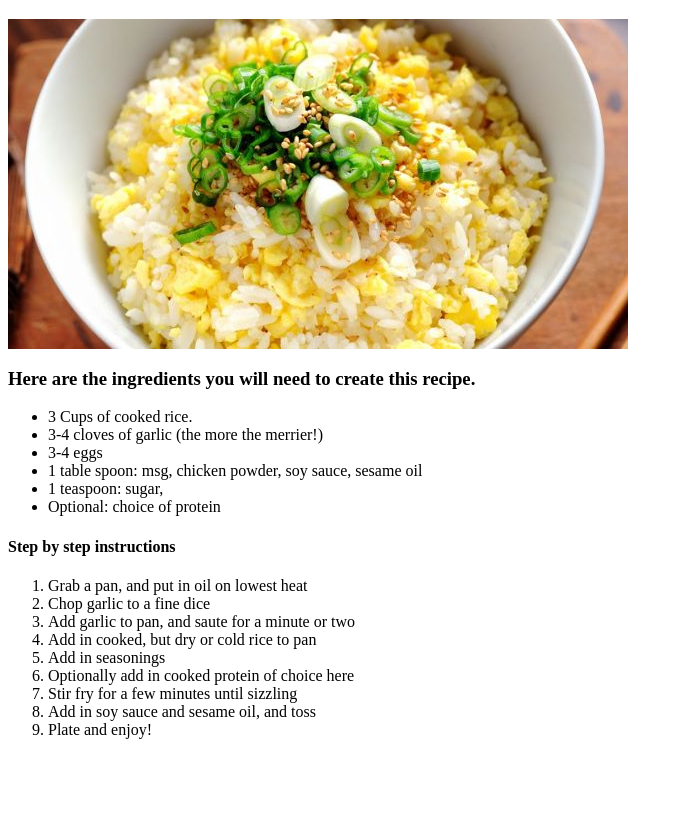
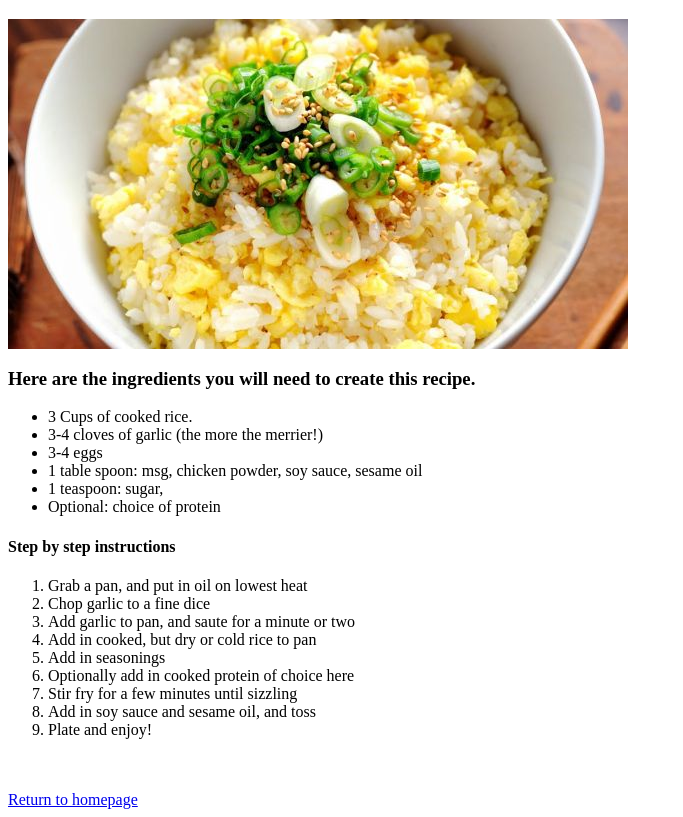
Before and after one commit to bnguy56/TOP, a plain HTML site: page files/odin-recipes/recipes/fried_rice.html in a window 1280 px wide. Shown: the part 106-923 px from the top of the page, without its empty margins (0-683 px from the left). Before the commit the page ends 861 px from the top, so only its background shows below. Drawn offline with Linux system fonts and the light colour scheme.

Commit message:
added return to homepage

```diff
--- a/files/odin-recipes/recipes/fried_rice.html
+++ b/files/odin-recipes/recipes/fried_rice.html
@@ -30,4 +30,7 @@
         <li> Add in soy sauce and sesame oil, and toss </li>
         <li> Plate and enjoy! </li>
     </ol>
+    <br>
+    <br>
+    <a href="../index.html"> Return to homepage </a>
 </body>
```
Also changed, not shown: files/odin-recipes/index.html (+2 -1 lines), files/odin-recipes/recipes/spaghetti.html (+3 -0 lines).
